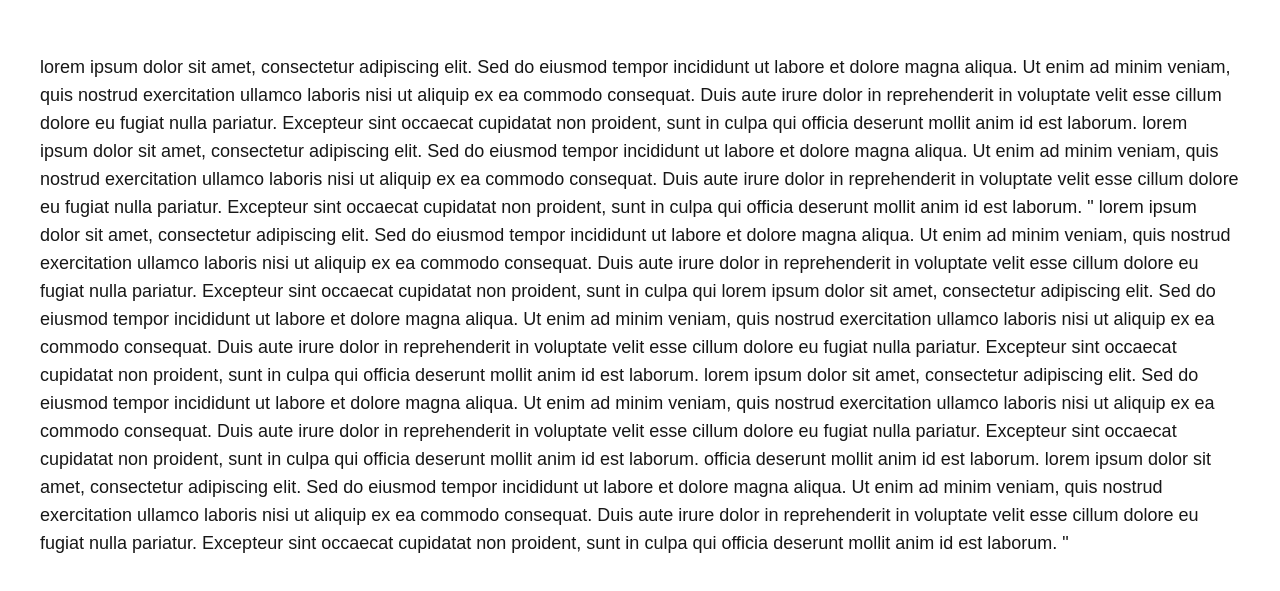
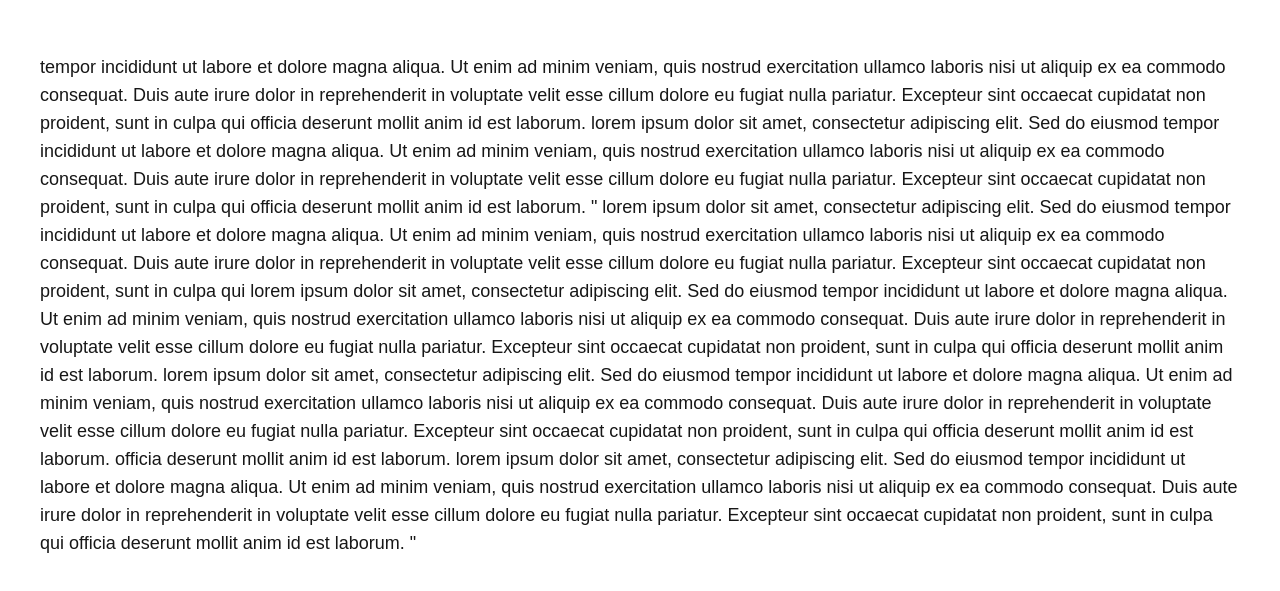
Before and after one commit to venicius8/portfolio, a Next.js app: page / in a window 1280 px wide. Shown: the part 907-1498 px from the top of the page. Built offline with nearby package versions, Linux system fonts and the light colour scheme.

Commit message:
feat: add PrettyTag component

```diff
--- a/src/app/page.tsx
+++ b/src/app/page.tsx
@@ -45,7 +45,6 @@ export default function Home() {
       </section>
 
       <p className="text-lg">
-        lorem ipsum dolor sit amet, consectetur adipiscing elit. Sed do eiusmod
         tempor incididunt ut labore et dolore magna aliqua. Ut enim ad minim
         veniam, quis nostrud exercitation ullamco laboris nisi ut aliquip ex ea
         commodo consequat. Duis aute irure dolor in reprehenderit in voluptate
--- /dev/null
+++ b/src/components/PrettyTag.tsx
@@ -0,0 +1,11 @@
+function PrettyTag({ children }: { children: React.ReactNode }) {
+  return (
+    <>
+      <span className="text-cyan-300">&lt;</span>
+      {children}
+      <span className="text-cyan-500"> /&gt;</span>
+    </>
+  );
+}
+
+export default PrettyTag;
```
